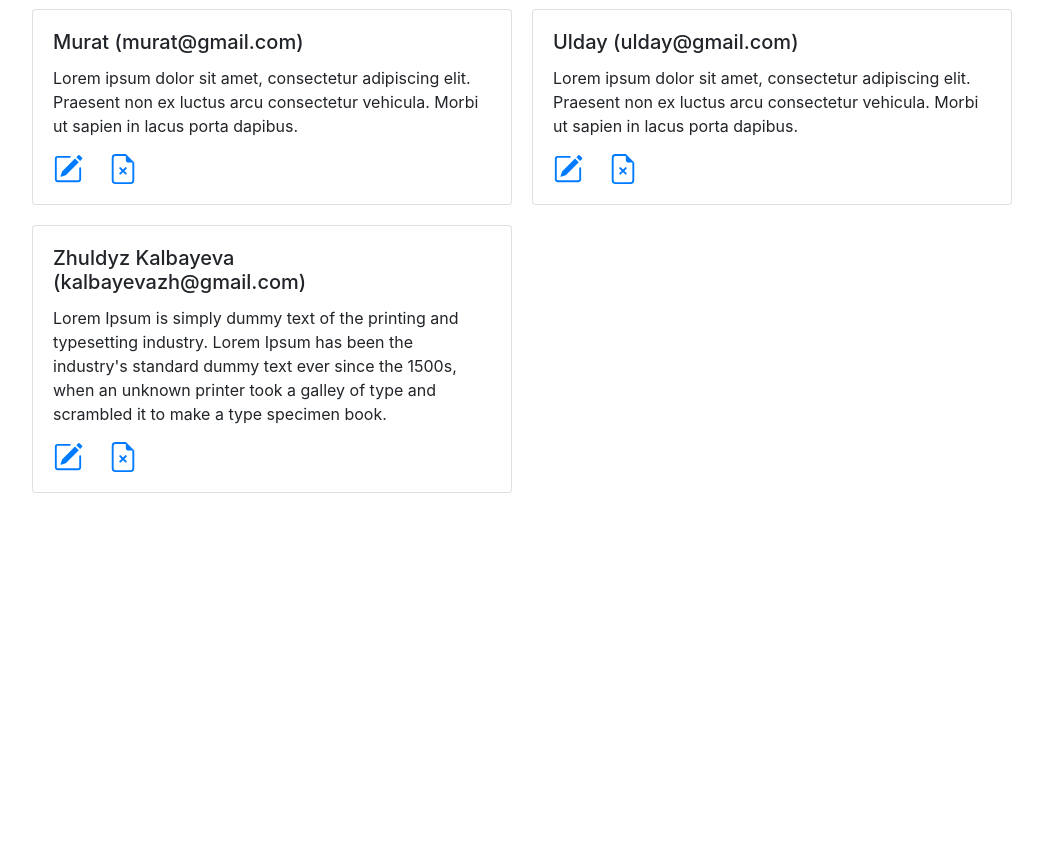
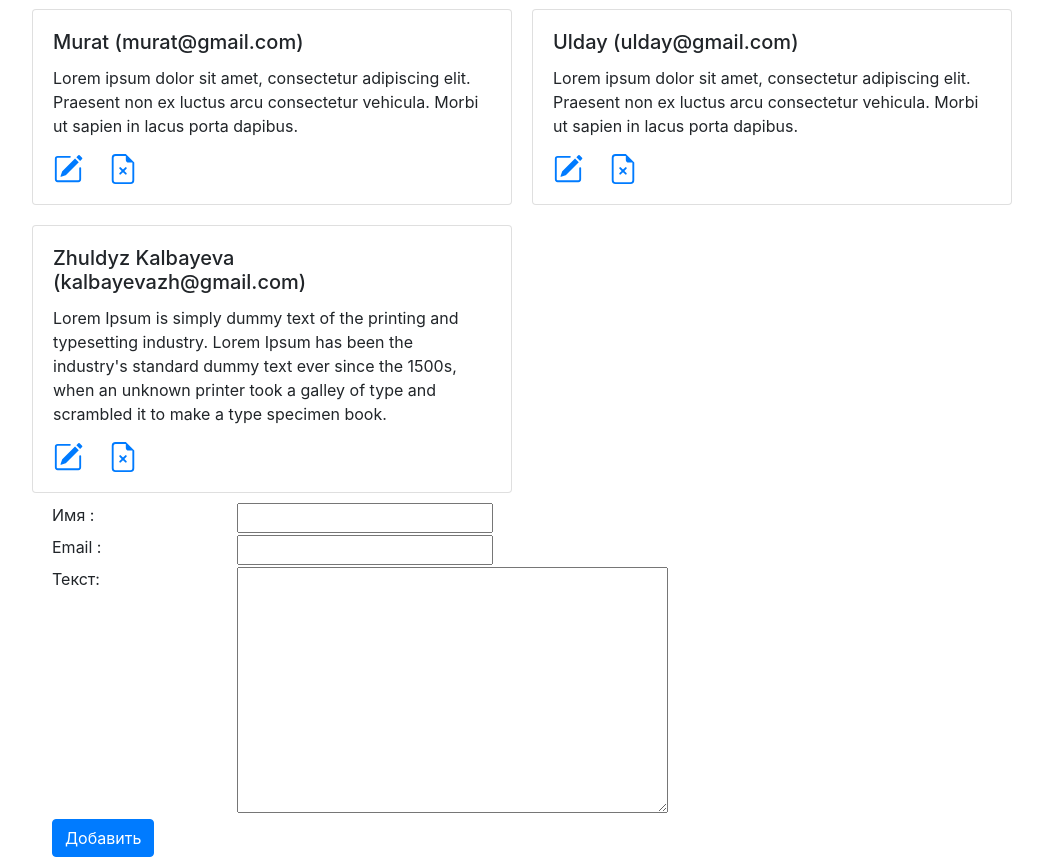
Before and after one commit to Alnazhm/final_work_7_Zhuldyz_Kalbayeva, a Django app: page / in a window 1280 px wide. Shown: the part 105-962 px from the top of the page, without its empty margins (48-1091 px from the left). Before the commit the page ends 598 px from the top, so only its background shows below. Run offline with Django 4.2, Linux system fonts and the light colour scheme; data comes from the database, SQL or seed files in the repository.

Commit message:
Добавила в главную страницу форму добавления (Бонус +1)

```diff
--- a/app/guests_book/models.py
+++ b/app/guests_book/models.py
@@ -13,7 +13,7 @@ class Guests(models.Model):
     author = models.CharField(verbose_name='Имя автора', max_length=200, null=False, blank=False)
     email = models.EmailField(verbose_name="Почта автора", max_length=100, null=False, blank=False)
     description = models.CharField(verbose_name="Текст записи", max_length=2000, null=False, blank=False)
-    status = models.CharField(verbose_name="Статус", choices=StatusChoices.choices,default=StatusChoices.ACTIVE, max_length=50, null=False, blank=False)
+    status = models.CharField(verbose_name="Статус", choices=StatusChoices.choices, default=StatusChoices.ACTIVE, max_length=50, null=False, blank=False)
     created_at = models.DateTimeField(verbose_name='Время создания', auto_now_add=True)
     changed_at = models.DateTimeField(verbose_name='Время редактирования', auto_now=True)
     is_deleted = models.BooleanField(verbose_name='Удалено', default=False, null=False)
--- a/app/guests_book/templates/index.html
+++ b/app/guests_book/templates/index.html
@@ -22,4 +22,12 @@
 </div>
     {%endfor%}
 </div>
+<div class="container">
+    <form action="{% url 'guest_add' %}" method="POST">
+       {% csrf_token%}
+       <div class="form">
+            {% include 'partials/guest_form.html' with button_text='Добавить' %}
+       </div>
+   </form>
+</div>
 {% endblock %}
--- a/app/guests_book/views/base.py
+++ b/app/guests_book/views/base.py
@@ -1,11 +1,14 @@
 from django.shortcuts import render
-from django.core.handlers.wsgi import WSGIRequest
 from guests_book.models import Guests
+from guests_book.forms import GuestForm
 
 
-def index_view(request: WSGIRequest):
-    guests = Guests.objects.filter(status='Active', is_deleted=False).order_by('-created_at')
-    context = {
-        'guests': guests
-    }
-    return render(request, 'index.html', context=context)
+def index_view(request):
+    if request.method == "GET":
+        guests = Guests.objects.filter(status='Active', is_deleted=False).order_by('-created_at')
+        form = GuestForm()
+        context = {
+            'guests': guests,
+            'form': form
+        }
+        return render(request, 'index.html', context=context)
```
